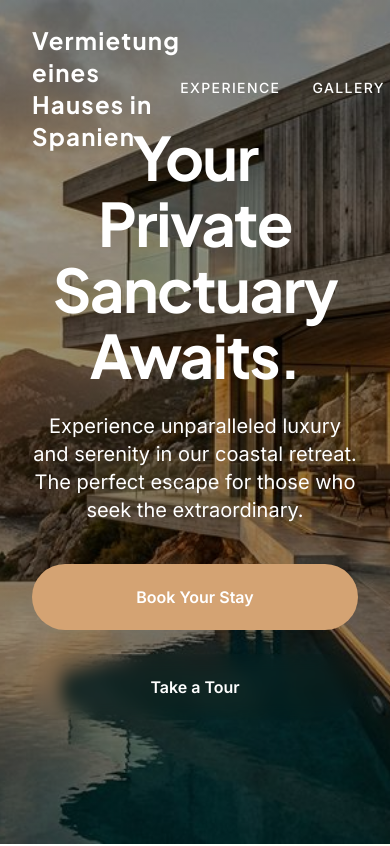
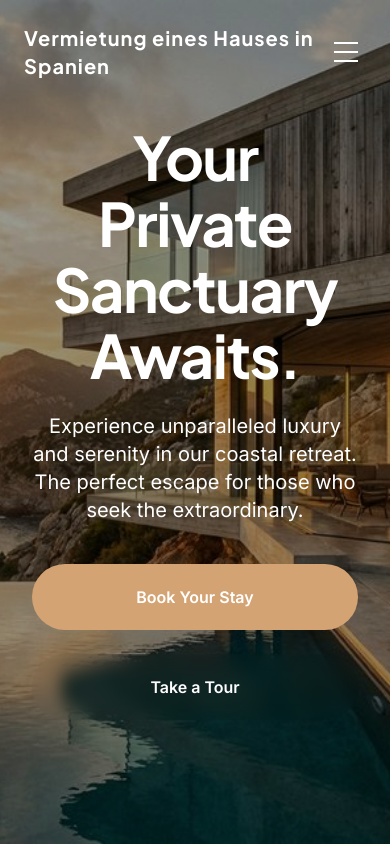
Before and after one commit to ecoezer/holiday-house-landing, a React (Vite) app: page / in a window 390 px wide. Shown: the top 846 px of the page. Built offline with nearby package versions, Linux system fonts and the light colour scheme.

Commit message:
Implement responsive hamburger menu for mobile devices

```diff
--- a/src/App.jsx
+++ b/src/App.jsx
@@ -6,6 +6,7 @@ import Booking from './components/Booking'
 
 function App() {
   const [scrolled, setScrolled] = useState(false);
+  const [menuOpen, setMenuOpen] = useState(false);
 
   useEffect(() => {
     const handleScroll = () => {
@@ -37,16 +38,20 @@ function App() {
     };
   }, []);
 
+  const navItems = ['Experience', 'Gallery', 'Amenities', 'Location'];
+
   return (
-    <div className="app">
-      <header className={`fixed top-0 left-0 w-full flex justify-between items-center z-[1000] transition-all duration-500 ease-in-out ${scrolled ? 'py-4 px-8 bg-white/95 backdrop-blur-md shadow-lg' : 'py-6 px-8 bg-transparent'
+    <div className={`app ${menuOpen ? 'overflow-hidden h-screen' : ''}`}>
+      <header className={`fixed top-0 left-0 w-full flex justify-between items-center z-[1000] transition-all duration-500 ease-in-out ${scrolled || menuOpen ? 'py-4 px-6 md:px-12 bg-white/95 backdrop-blur-md shadow-lg' : 'py-6 px-6 md:px-12 bg-transparent'
         }`}>
-        <div className={`font-heading text-2xl font-bold tracking-wider transition-colors duration-500 ${scrolled ? 'text-primary' : 'text-white'
+        <div className={`font-heading text-xl md:text-2xl font-bold tracking-wider transition-colors duration-500 z-[1001] ${scrolled || menuOpen ? 'text-primary' : 'text-white'
           }`}>
           Vermietung eines Hauses in Spanien
         </div>
-        <nav className="flex gap-8 items-center">
-          {['Experience', 'Gallery', 'Amenities', 'Location'].map((item) => (
+
+        {/* Desktop Nav */}
+        <nav className="hidden md:flex gap-8 items-center">
+          {navItems.map((item) => (
             <a key={item} href={`#${item.toLowerCase()}`} className={`text-sm font-medium uppercase tracking-widest transition-colors duration-500 ${scrolled ? 'text-text-dark hover:text-accent' : 'text-white hover:text-accent'
               }`}>
               {item}
@@ -56,6 +61,38 @@ function App() {
             Book Now
           </button>
         </nav>
+
+        {/* Mobile Toggle */}
+        <button
+          className={`md:hidden z-[1001] p-2 transition-colors duration-500 ${scrolled || menuOpen ? 'text-primary' : 'text-white'}`}
+          onClick={() => setMenuOpen(!menuOpen)}
+          aria-label="Toggle Menu"
+        >
+          <div className="w-6 h-5 relative flex flex-col justify-between">
+            <span className={`w-full h-0.5 bg-current transition-all duration-300 ${menuOpen ? 'rotate-45 translate-y-2' : ''}`} />
+            <span className={`w-full h-0.5 bg-current transition-opacity duration-300 ${menuOpen ? 'opacity-0' : ''}`} />
+            <span className={`w-full h-0.5 bg-current transition-all duration-300 ${menuOpen ? '-rotate-45 -translate-y-2.5' : ''}`} />
+          </div>
+        </button>
+
+        {/* Mobile Menu Overlay */}
+        <div className={`fixed inset-0 bg-white z-[1000] flex flex-col items-center justify-center transition-all duration-500 ease-in-out lg:hidden ${menuOpen ? 'opacity-100 pointer-events-auto' : 'opacity-0 pointer-events-none'}`}>
+          <nav className="flex flex-col gap-8 items-center">
+            {navItems.map((item) => (
+              <a
+                key={item}
+                href={`#${item.toLowerCase()}`}
+                className="text-2xl font-heading font-bold text-primary active:text-accent"
+                onClick={() => setMenuOpen(false)}
+              >
+                {item}
+              </a>
+            ))}
+            <button className="btn btn-primary mt-4" onClick={() => setMenuOpen(false)}>
+              Book Your Stay
+            </button>
+          </nav>
+        </div>
       </header>
 
       <main>
```
